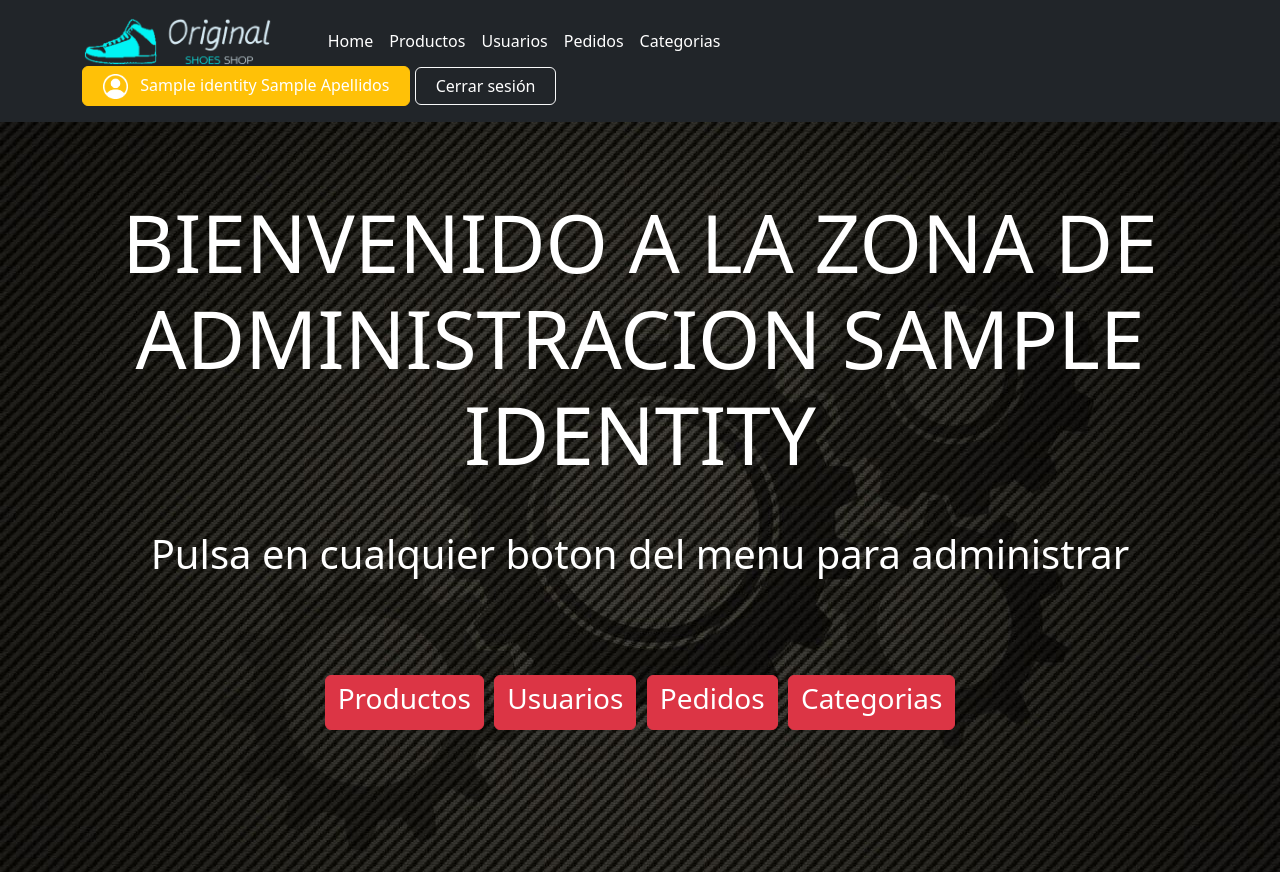
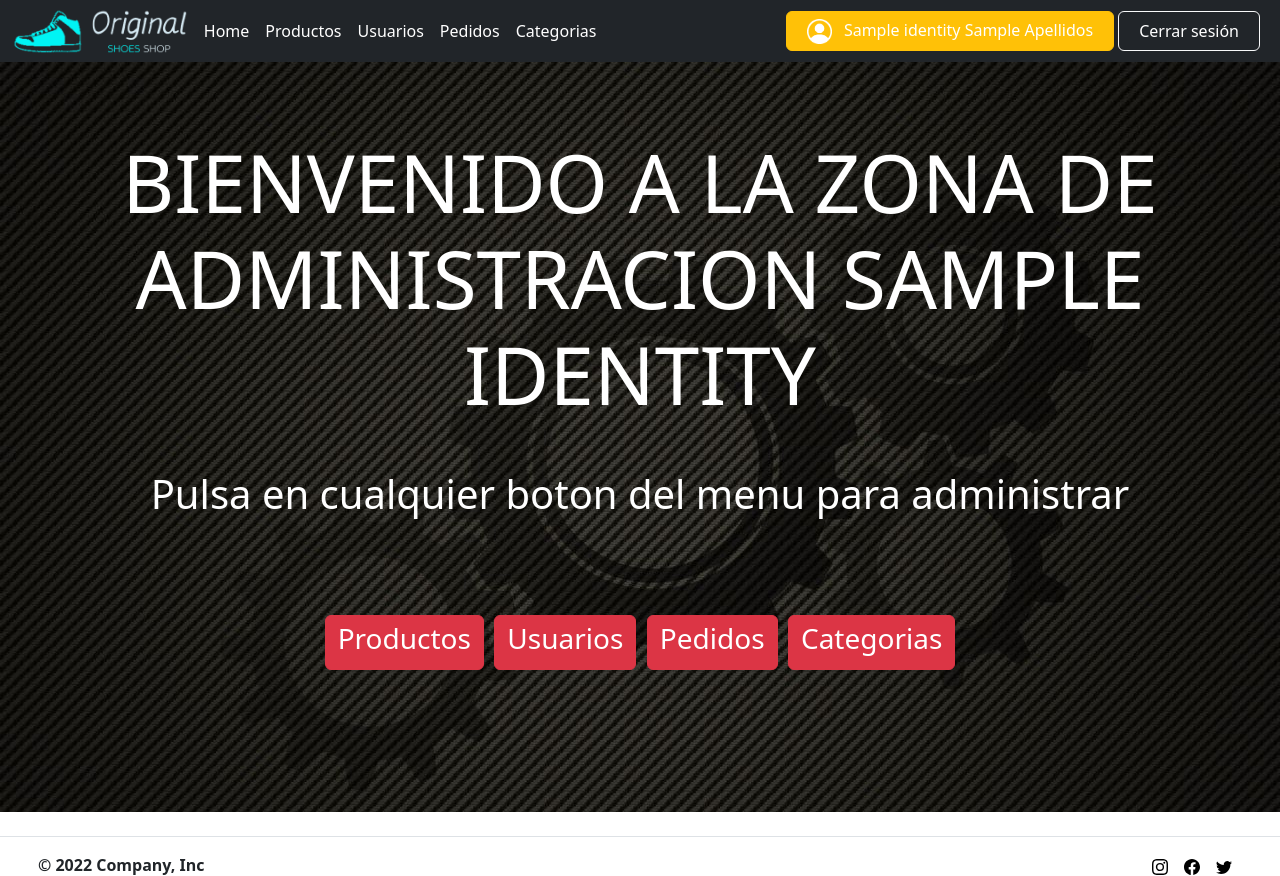
Before and after one commit to mariognzs/proyectoPHP, a PHP site: the page made by templates/home.twig in a window 1280 px wide. Shown: the top 876 px of the page. Run offline with PHP 8.4, Linux system fonts and the light colour scheme; the template is opened without the code that fills it: most values are stand-ins (such as "Sample title", 1, 10 or a date in 2020); some libraries are stand-ins or nearby versions.

Commit message:
templates

```diff
--- a/templates/layouts/admin.twig
+++ b/templates/layouts/admin.twig
@@ -21,35 +21,40 @@
     </div>
     <!--PreLoader Ends-->
 
-	<header class="p-3 text-bg-dark">
-    <div class="container">
-      <div class="d-flex flex-wrap align-items-center justify-content-center justify-content-lg-start">
-        <img src="assets/img/logoNegativo.png" width="17%">
-        <a class="d-flex align-items-center mb-2 mb-lg-0 text-white text-decoration-none">
-          <svg class="bi me-2" width="40" height="32" role="img" aria-label="Bootstrap"><use xlink:href="#bootstrap"></use></svg>
-        </a>
+<nav class="navbar navbar-expand-lg bg-dark">
+  <div class="container-fluid">
+            <img src="assets/img/logoNegativo.png" width="14%">
 
-        <ul class="nav col-12 col-lg-auto me-lg-auto mb-2 justify-content-center mb-md-0">
-          <li><a href="{{ URL }}?controller=auth&action=home" class="nav-link px-2 text-white">Home</a></li>
-          <li><a href="{{ URL }}?controller=productos&action=index" class="nav-link px-2 text-white">Productos</a></li>
-          <li><a href="{{ URL }}?controller=users&action=index" class="nav-link px-2 text-white">Usuarios</a></li>
-          <li><a href="{{ URL }}?controller=pedidos&action=index" class="nav-link px-2 text-white">Pedidos</a></li>
-          <li><a href="{{ URL }}?controller=categorias&action=index" class="nav-link px-2 text-white">Categorias</a></li>
-        </ul>
-		<!--
-        <form class="col-12 col-lg-auto mb-3 mb-lg-0 me-lg-3" role="search">
-          <input type="search" class="form-control form-control-dark text-bg-dark" placeholder="Search..." aria-label="Search">
-        </form>
-		-->
-        <div class="text-end">
-			<button type="button" class="btn btn-warning"><a class="nav-link px-2 text-white" href="#"><i class="fas fa-user"></i><img class="me-2" src="assets/img/person.png" width="25"> {{ identity.nombre |capitalize }} {{ identity.apellidos |title }}</a></button>
-			<button type="button" class="btn btn-outline-light me-2"><a class="nav-link px-2 text-white" href="{{ URL }}?controller=auth&action=logout">Cerrar sesión</a></button>
-        </div>
-      </div>
+    <button class="navbar-toggler" type="button" data-bs-toggle="collapse" data-bs-target="#navbarSupportedContent" aria-controls="navbarSupportedContent" aria-expanded="false" aria-label="Toggle navigation">
+      <span class="navbar-toggler-icon"></span>
+    </button>
+    <div class="collapse navbar-collapse" id="navbarSupportedContent">
+      <ul class="navbar-nav me-auto mb-2 mb-lg-0">
+        <li class="nav-item">
+          <a class="nav-link active text-white ms-2" aria-current="page" href="{{ URL }}?controller=auth&action=home">Home</a>
+        </li>
+        <li class="nav-item">
+          <a class="nav-link text-white" href="{{ URL }}?controller=productos&action=index">Productos</a>
+        </li>
+          <li class="nav-item">
+          <a class="nav-link text-white" href="{{ URL }}?controller=users&action=index">Usuarios</a>
+        </li>
+          <li class="nav-item">
+          <a class="nav-link text-white" href="{{ URL }}?controller=pedidos&action=index">Pedidos</a>
+        </li>
+          <li class="nav-item">
+          <a class="nav-link text-white" href="{{ URL }}?controller=categorias&action=index">Categorias</a>
+        </li>
+      </ul>
+      <form class="d-flex" role="search">
+        <button type="button" class="btn btn-warning me-1"><a class="nav-link px-2 text-white" href="#"><i class="fas fa-user"></i><img class="me-2" src="assets/img/person.png" width="25"> {{ identity.nombre |capitalize }} {{ identity.apellidos |title }}</a></button>
+			  <button type="button" class="btn btn-outline-light me-2"><a class="nav-link px-2 text-white" href="{{ URL }}?controller=auth&action=logout">Cerrar sesión</a></button>
+
+      </form>
     </div>
-  </header>
+  </div>
+</nav>
 
-	<!-- end header -->
 
     {% block content %}
 
```
